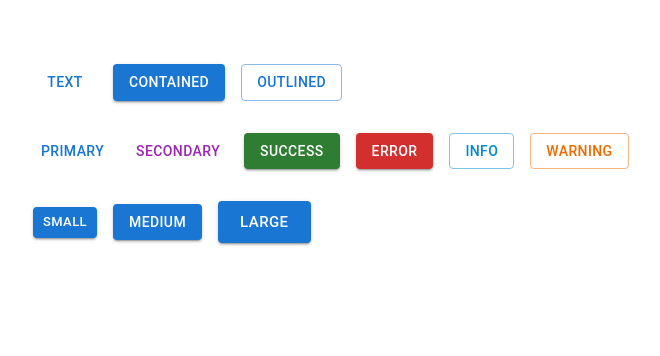
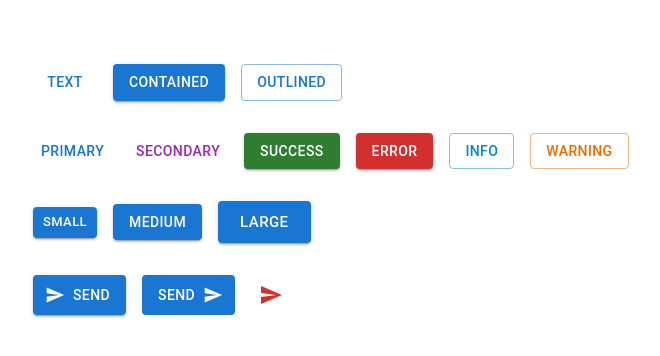
Before and after one commit to nghi9994/crash-mui-typescript, a React (Create React App) app: page / in a window 1280 px wide. Shown: the top 356 px of the page, without its empty margins (31-691 px from the left). Built offline with nearby package versions, Linux system fonts and the light colour scheme.

Commit message:
Feat: icon button - Comment & create icon as button component

```diff
--- a/package.json
+++ b/package.json
@@ -5,6 +5,7 @@
   "dependencies": {
     "@emotion/react": "^11.10.5",
     "@emotion/styled": "^11.10.5",
+    "@mui/icons-material": "^5.10.9",
     "@mui/material": "^5.10.11",
     "@testing-library/jest-dom": "^5.16.5",
     "@testing-library/react": "^13.4.0",
--- a/src/components/MuiButton.tsx
+++ b/src/components/MuiButton.tsx
@@ -1,8 +1,13 @@
 import React from 'react'
-import { Button, Stack } from '@mui/material'
+import { Button, Stack, IconButton } from '@mui/material'
+import SendIcon from '@mui/icons-material/Send';
 
 const MuiButton = () => {
   return (
+    /***
+     * Stack display elements as flex column by default
+     * Use IconButton to make icon as button
+     */
     <Stack spacing={4}>
       <Stack direction='row' spacing={2}>
         <Button variant='text'>Text</Button>
@@ -22,6 +27,13 @@ const MuiButton = () => {
         <Button variant='contained' size='medium'>medium</Button>
         <Button variant='contained' size='large'>large</Button>
       </Stack>
+      <Stack direction='row' spacing={2}>
+        <Button variant='contained' startIcon={<SendIcon />} disableRipple>Send</Button>
+        <Button variant='contained' endIcon={<SendIcon />} disableElevation>Send</Button>
+        <IconButton aria-label='send' color='error' onClick={() => alert('Click')}>
+          <SendIcon />
+        </IconButton>
+      </Stack>
     </Stack>
   )
 }
```
Also changed, not shown: 1 other file (tests, documents, lock files or other folders).
